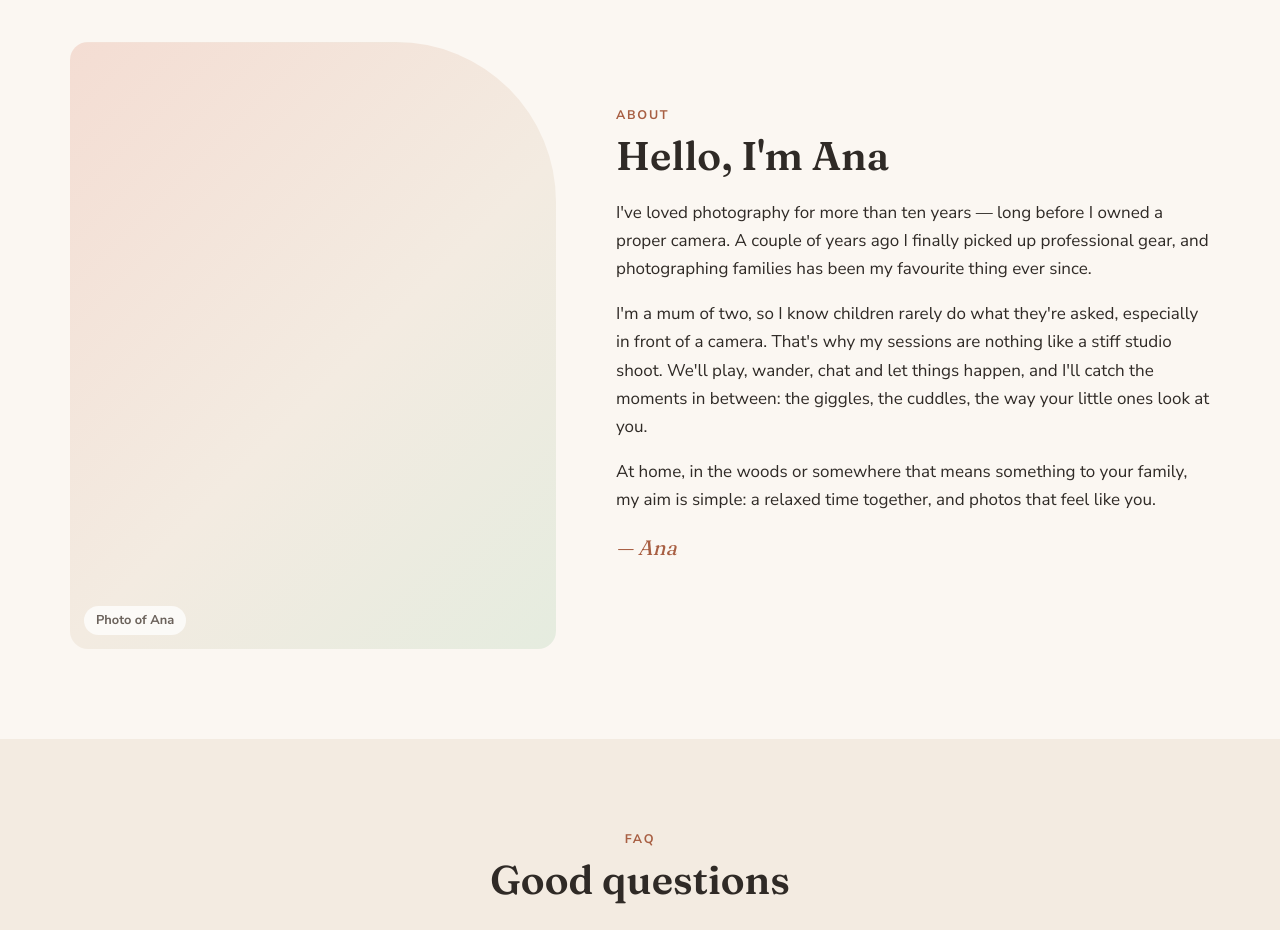
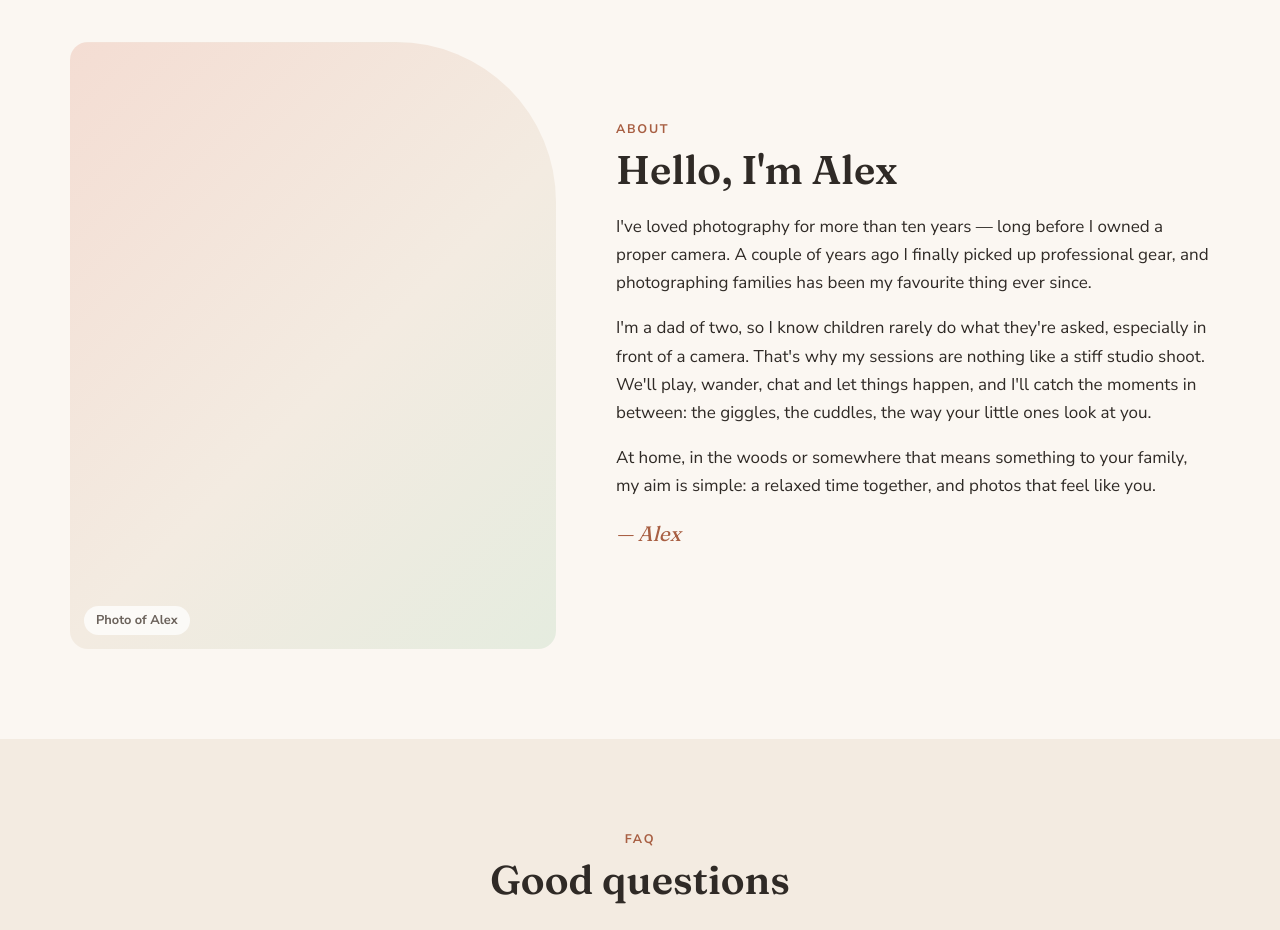
Before and after one commit to adbr10/luma-studio-site, a plain HTML site: page index.html in a window 1280 px wide. Shown: the part 4860-5790 px from the top of the page. Drawn offline with Linux system fonts and the light colour scheme.

Commit message:
About section: Alex, dad of two
Co-Authored-By: Claude Opus 5.5 <noreply@anthropic.com>
Claude-Session: https://claude.ai/code/session_016YMP357Pqi1wbeZ25NRpBB

```diff
--- a/index.html
+++ b/index.html
@@ -244,14 +244,14 @@
   <!-- ABOUT -->
   <section class="section" id="about">
     <div class="container about-grid">
-      <div class="photo about-photo" data-img="images/about.jpg"><span>Photo of Ana</span></div>
+      <div class="photo about-photo" data-img="images/about.jpg"><span>Photo of Alex</span></div>
       <div>
         <p class="eyebrow">About</p>
-        <h2>Hello, I'm Ana</h2>
+        <h2>Hello, I'm Alex</h2>
         <p>I've loved photography for more than ten years &mdash; long before I owned a proper camera. A couple of years ago I finally picked up professional gear, and photographing families has been my favourite thing ever since.</p>
-        <p>I'm a mum of two, so I know children rarely do what they're asked, especially in front of a camera. That's why my sessions are nothing like a stiff studio shoot. We'll play, wander, chat and let things happen, and I'll catch the moments in between: the giggles, the cuddles, the way your little ones look at you.</p>
+        <p>I'm a dad of two, so I know children rarely do what they're asked, especially in front of a camera. That's why my sessions are nothing like a stiff studio shoot. We'll play, wander, chat and let things happen, and I'll catch the moments in between: the giggles, the cuddles, the way your little ones look at you.</p>
         <p>At home, in the woods or somewhere that means something to your family, my aim is simple: a relaxed time together, and photos that feel like you.</p>
-        <p class="signature">&mdash; Ana</p>
+        <p class="signature">&mdash; Alex</p>
       </div>
     </div>
   </section>
```
